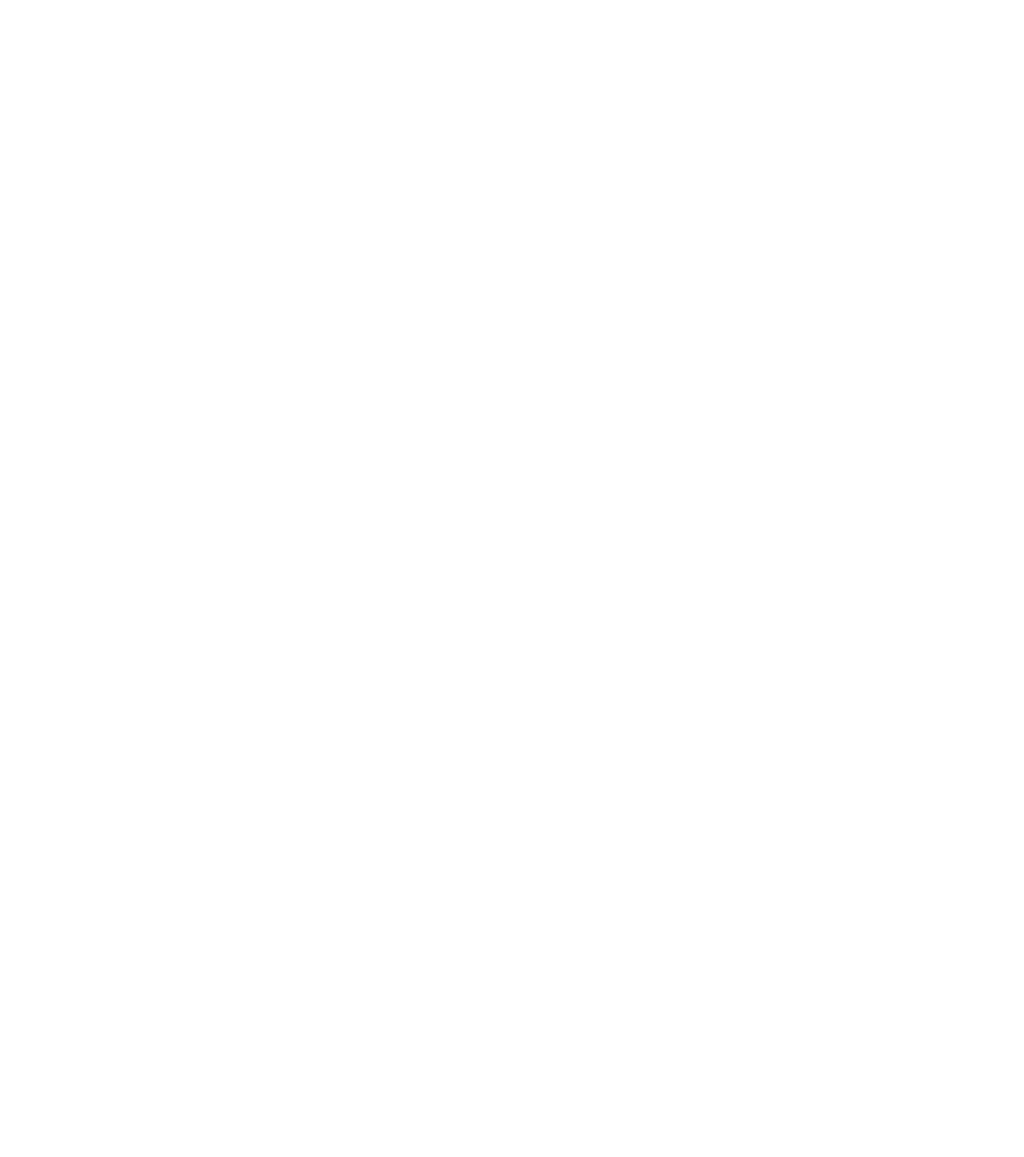
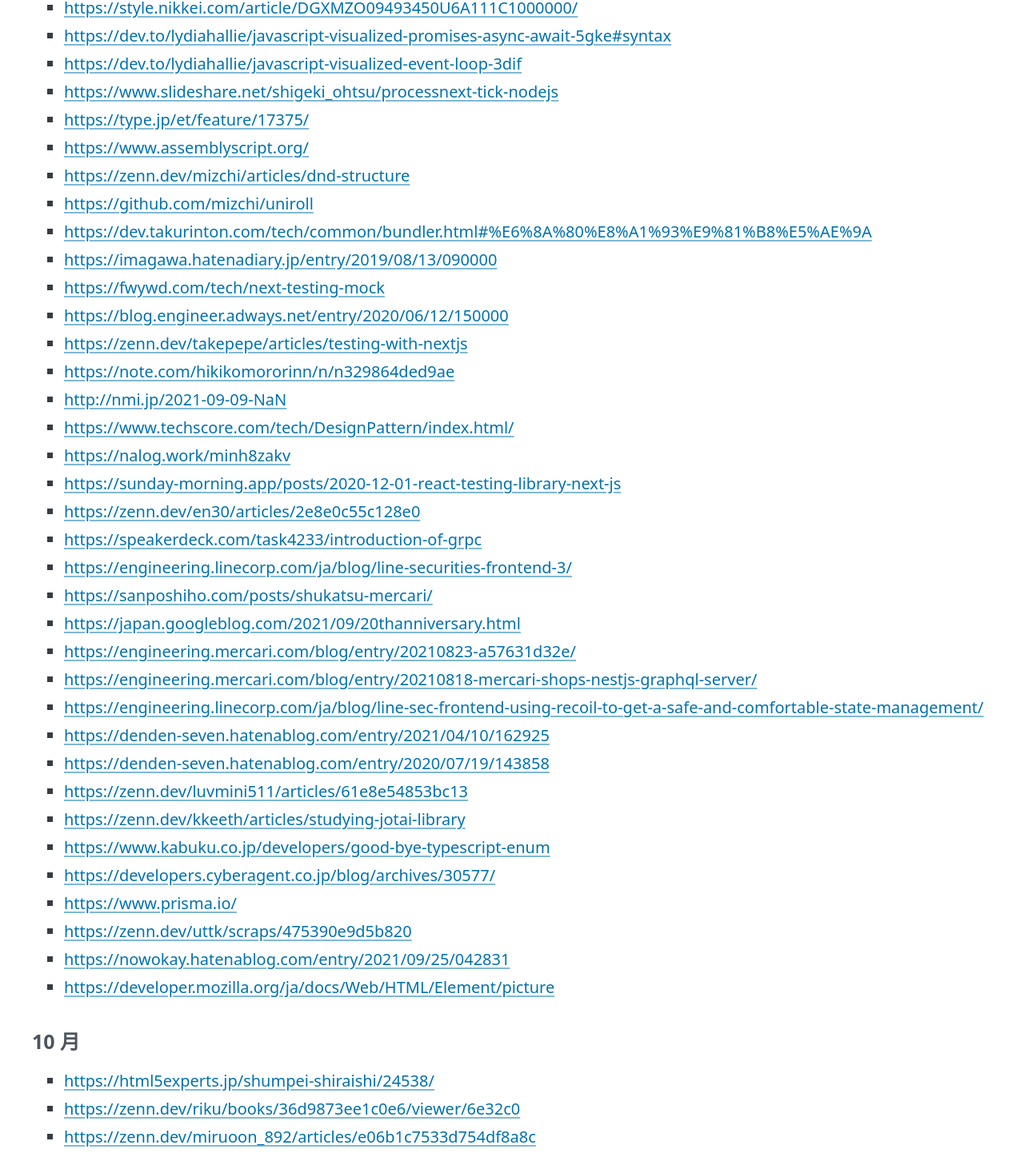
Before and after one commit to horiyee/horiy.dev, a Next.js app in the folder client/: page /bookmarks in a window 1280 px wide. Shown: the part 558-2005 px from the top of the page at 80% size. Before the commit the page ends 800 px from the top, so only its background shows below. Built offline with nearby package versions, Linux system fonts and the light colour scheme.

Commit message:
docs: modify bookmarks

```diff
--- a/client/app/bookmarks/page.mdx
+++ b/client/app/bookmarks/page.mdx
@@ -3,3 +3,61 @@
 ## これは何？
 
 私[@horiyee](https://www.horiy.me)が過去に持っていた個人サイトの中から個人的なブックマークとして保持していた URL たちを引っこ抜いてきて、とりあえずここに置いておくことにしました。
+
+### 2021 年
+
+#### 9 月
+
+- https://zenn.dev/slowhand/articles/7bfe83207b434d
+- https://dev.classmethod.jp/articles/vercel-microcms-nextjs-blog/
+- https://style.nikkei.com/article/DGXMZO09493450U6A111C1000000/
+- https://dev.to/lydiahallie/javascript-visualized-promises-async-await-5gke#syntax
+- https://dev.to/lydiahallie/javascript-visualized-event-loop-3dif
+- https://www.slideshare.net/shigeki_ohtsu/processnext-tick-nodejs
+- https://type.jp/et/feature/17375/
+- https://www.assemblyscript.org/
+- https://zenn.dev/mizchi/articles/dnd-structure
+- https://github.com/mizchi/uniroll
+- https://dev.takurinton.com/tech/common/bundler.html#%E6%8A%80%E8%A1%93%E9%81%B8%E5%AE%9A
+- https://imagawa.hatenadiary.jp/entry/2019/08/13/090000
+- https://fwywd.com/tech/next-testing-mock
+- https://blog.engineer.adways.net/entry/2020/06/12/150000
+- https://zenn.dev/takepepe/articles/testing-with-nextjs
+- https://note.com/hikikomororinn/n/n329864ded9ae
+- http://nmi.jp/2021-09-09-NaN
+- https://www.techscore.com/tech/DesignPattern/index.html/
+- https://nalog.work/minh8zakv
+- https://sunday-morning.app/posts/2020-12-01-react-testing-library-next-js
+- https://zenn.dev/en30/articles/2e8e0c55c128e0
+- https://speakerdeck.com/task4233/introduction-of-grpc
+- https://engineering.linecorp.com/ja/blog/line-securities-frontend-3/
+- https://sanposhiho.com/posts/shukatsu-mercari/
+- https://japan.googleblog.com/2021/09/20thanniversary.html
+- https://engineering.mercari.com/blog/entry/20210823-a57631d32e/
+- https://engineering.mercari.com/blog/entry/20210818-mercari-shops-nestjs-graphql-server/
+- https://engineering.linecorp.com/ja/blog/line-sec-frontend-using-recoil-to-get-a-safe-and-comfortable-state-management/
+- https://denden-seven.hatenablog.com/entry/2021/04/10/162925
+- https://denden-seven.hatenablog.com/entry/2020/07/19/143858
+- https://zenn.dev/luvmini511/articles/61e8e54853bc13
+- https://zenn.dev/kkeeth/articles/studying-jotai-library
+- https://www.kabuku.co.jp/developers/good-bye-typescript-enum
+- https://developers.cyberagent.co.jp/blog/archives/30577/
+- https://www.prisma.io/
+- https://zenn.dev/uttk/scraps/475390e9d5b820
+- https://nowokay.hatenablog.com/entry/2021/09/25/042831
+- https://developer.mozilla.org/ja/docs/Web/HTML/Element/picture
+
+#### 10 月
+
+- https://html5experts.jp/shumpei-shiraishi/24538/
+- https://zenn.dev/riku/books/36d9873ee1c0e6/viewer/6e32c0
+- https://zenn.dev/miruoon_892/articles/e06b1c7533d754df8a8c
+- https://tech.recruit-mp.co.jp/front-end/post-21250/
+
+#### 12 月
+
+- https://ja.reactjs.org/docs/uncontrolled-components.html
+
+## 感想
+
+もともと何かで管理していたものを持ってきたんだろうとはいえほとんど 9 月じゃん…
```
